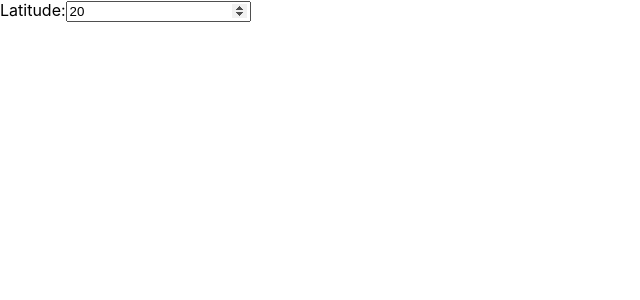
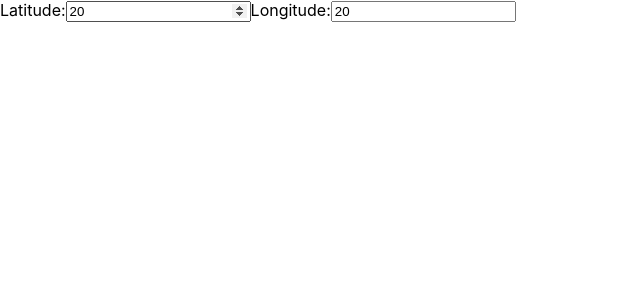
Before and after one commit to drewrobles/repo0, a React (Create React App) app in the folder weather/: page / in a window 1280 px wide. Shown: the top 300 px of the page, without its empty margins (0-640 px from the left). Built offline with nearby package versions, Linux system fonts and the light colour scheme.

Commit message:
create longitude form

```diff
--- a/weather/src/Form.js
+++ b/weather/src/Latitude.js
@@ -1,8 +1,7 @@
 import { useState } from "react";
 
-const Form = () => {
+const Latitude = () => {
   const [latitude, setLatitude] = useState("20");
-  const latitudeAsNumber = Number(latitude);
   const useLocalStorage = (key, item) => {
     const setItem = (item) => localStorage.setItem(key, item);
     const getItem = () => localStorage.getItem(key);
@@ -28,4 +27,4 @@ const Form = () => {
   );
 };
 
-export default Form;
+export default Latitude;
--- /dev/null
+++ b/weather/src/Longitude.js
@@ -0,0 +1,30 @@
+import { useState } from "react";
+
+const Longitude = () => {
+  const [longitude, setLongitude] = useState("20");
+  const useLocalStorage = (key, item) => {
+    const setItem = (item) => localStorage.setItem(key, item);
+    const getItem = () => localStorage.getItem(key);
+    setItem(item);
+    return [getItem, setItem];
+  };
+  const [getLat, setLat] = useLocalStorage("lat", longitude);
+  return (
+    <>
+      <label>
+        Longitude:
+        <input
+          value={longitude}
+          onChange={(e) => {
+            setLongitude(e.target.value);
+            setLat(e.target.value);
+            console.log("longitude: " + getLat());
+          }}
+          type="number"
+        />
+      </label>
+    </>
+  );
+};
+
+export default Longitude;
--- a/weather/src/index.js
+++ b/weather/src/index.js
@@ -3,13 +3,15 @@ import ReactDOM from "react-dom/client";
 import "./index.css";
 // import App from './App';
 import Weather from "./Weather";
-import Form from "./Form";
+import Latitude from "./Latitude";
+import Longitude from "./Longitude";
 import reportWebVitals from "./reportWebVitals";
 
 const root = ReactDOM.createRoot(document.getElementById("root"));
 root.render(
   <React.StrictMode>
-    <Form />
+    <Latitude />
+    <Longitude />
     {/* <Weather /> */}
   </React.StrictMode>
 );
```
